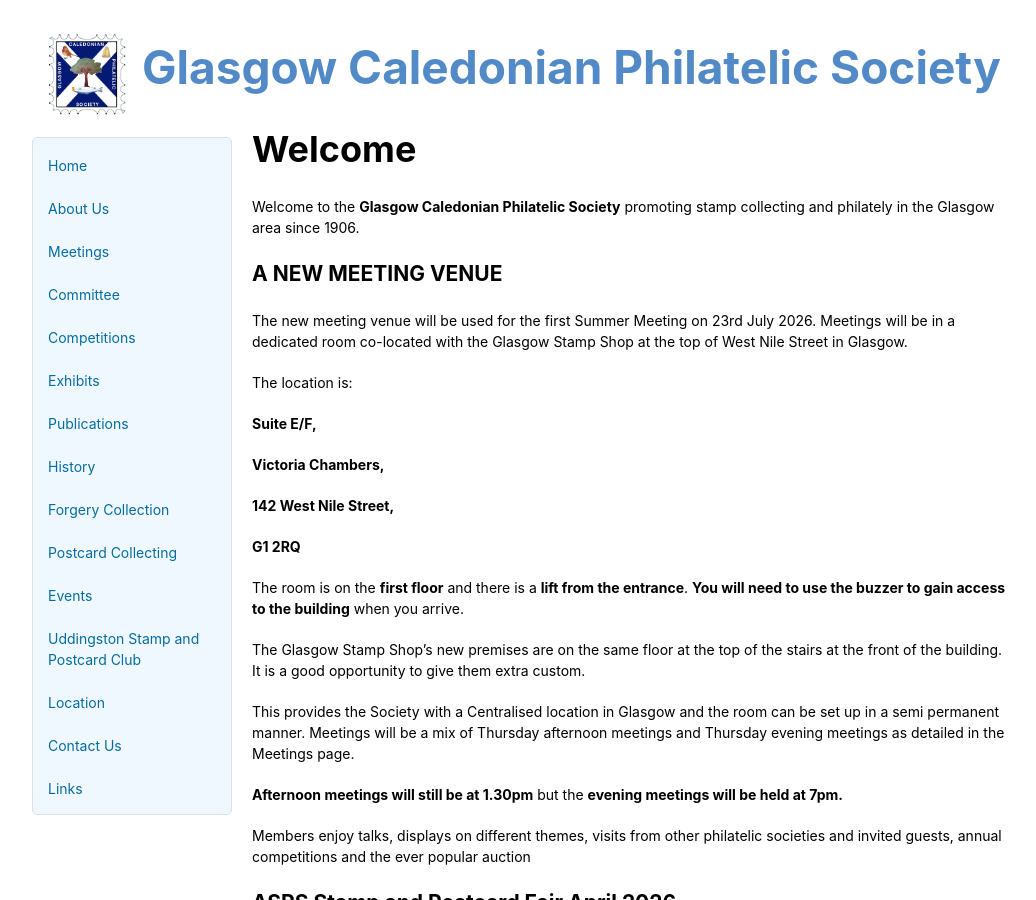
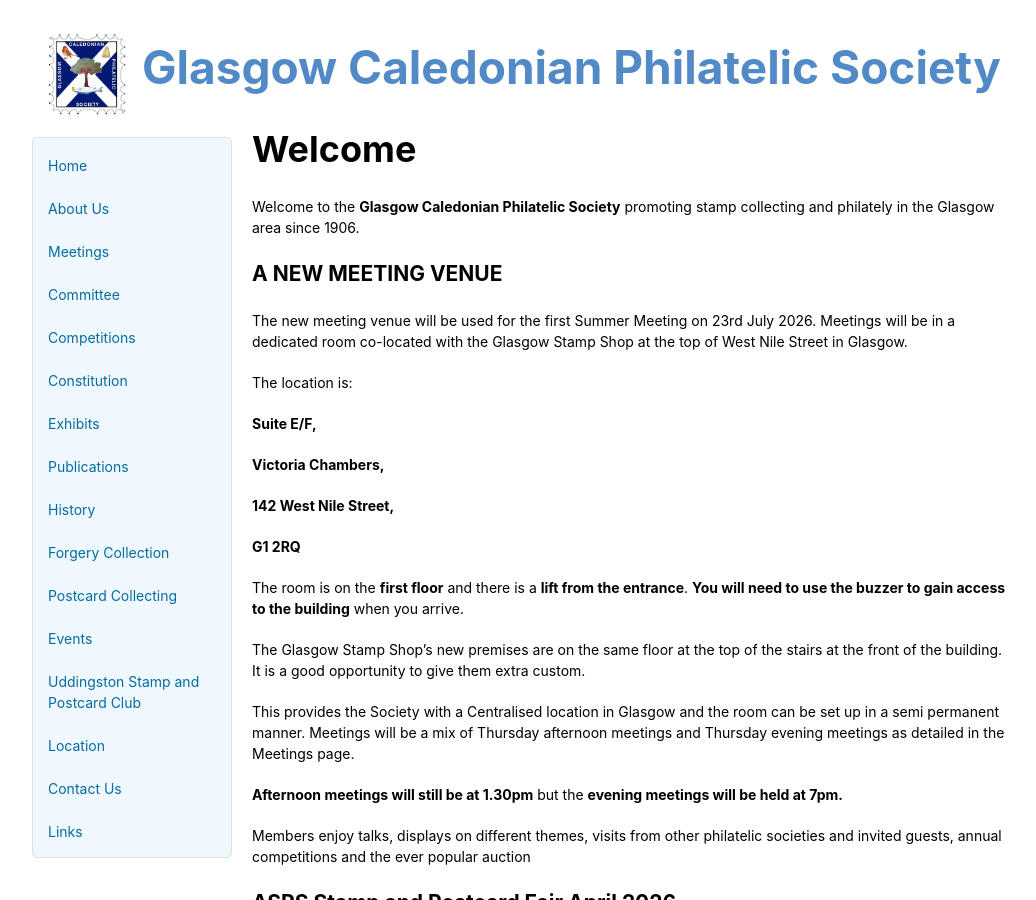
Before and after one commit to astalker/caledonian-stamps, a Jekyll site: the page built from index.md, in a window 1280 px wide and 900 px high. Shown: the whole window, without its empty margins (118-1154 px from the left). Built offline with Jekyll 4.4.1, drawn with Linux system fonts in a browser that asks for light colours; our own code applies the rules of GitHub Pages for plain Markdown files.

Commit message:
Add Constitution page

```diff
--- a/_layouts/default.html
+++ b/_layouts/default.html
@@ -21,6 +21,7 @@
           <li><a href="./meetings">Meetings</a></li>
           <li><a href="./committee">Committee</a></li>
           <li><a href="./competitions-gc">Competitions</a></li>
+          <li><a href="./constitution">Constitution</a></li>
           <li><a href="./exhibits">Exhibits</a></li>
           <li><a href="./publications">Publications</a></li>
           <li><a href="./history">History</a></li>
```
Also changed, not shown: constitution.md (added, +1 -0 lines).
